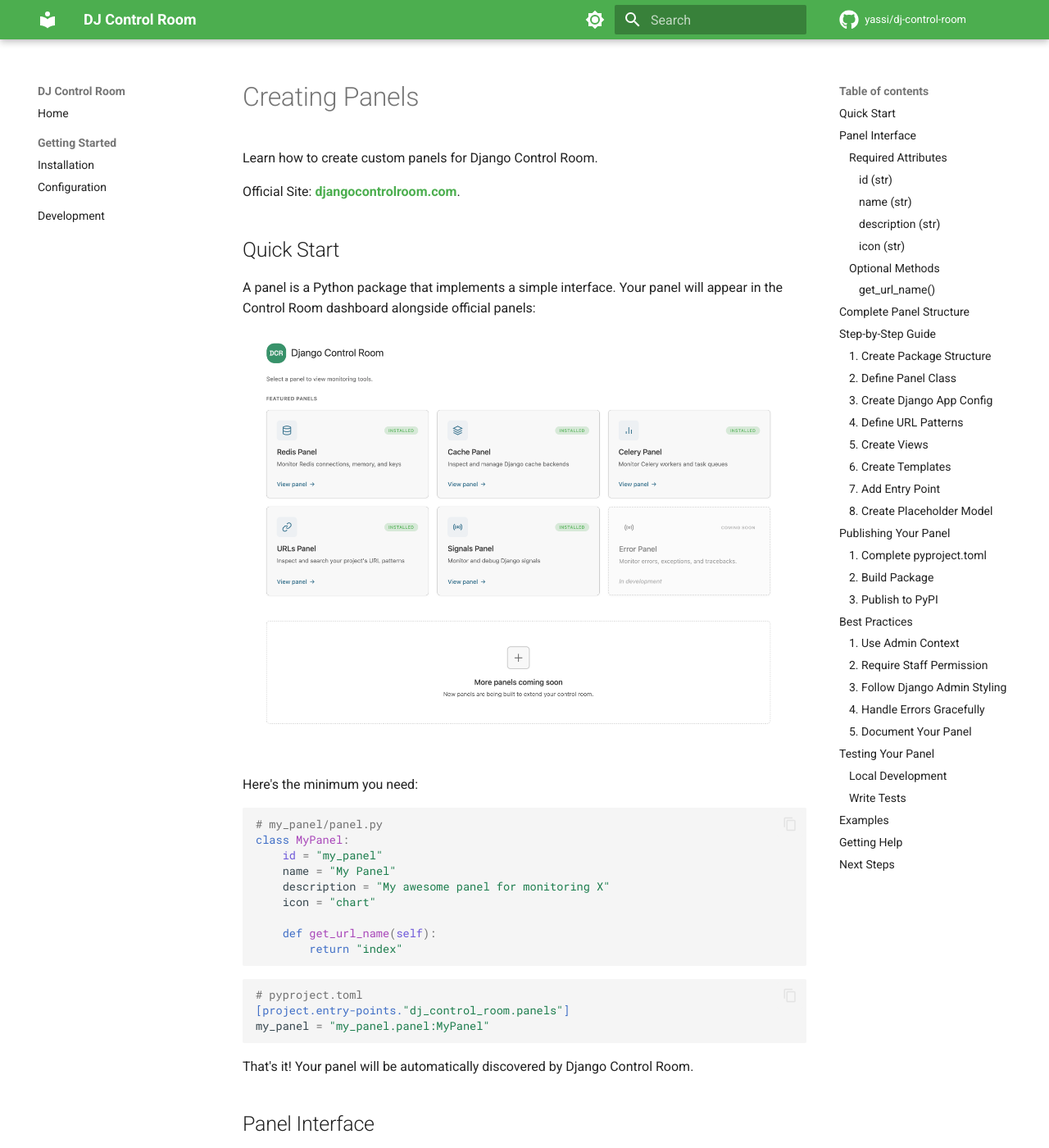
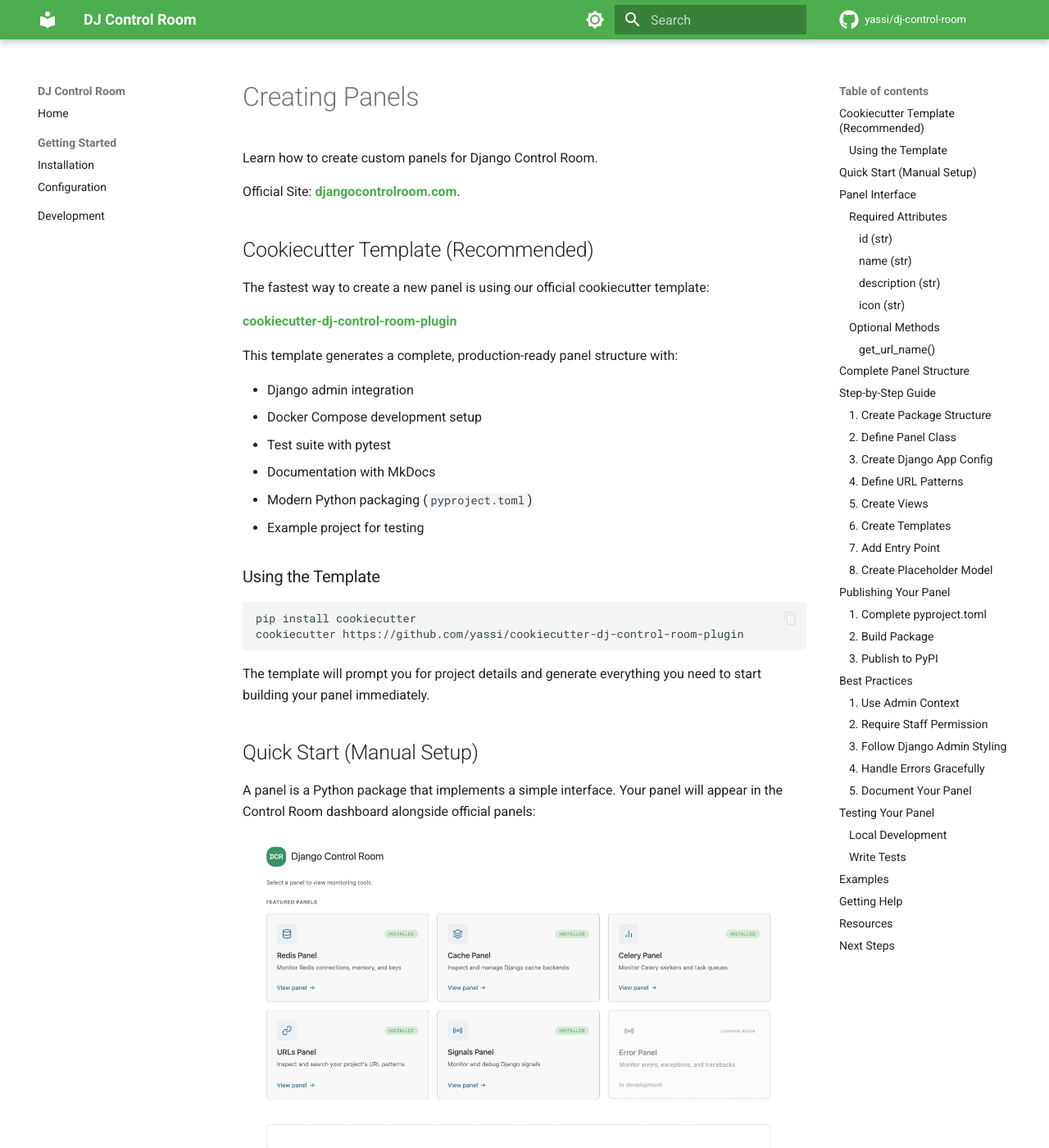
Before and after one commit to yassi/dj-control-room, an MkDocs documentation site: the page built from docs/creating-panels.md, in a window 1280 px wide and 1400 px high. Shown: the whole window at 82% size. Built offline with MkDocs 1.6.1 and Material for MkDocs 9.7.7, drawn with Linux system fonts in a browser that asks for light colours; comment, search, counter and statistics services are not loaded; some of the changed text lies outside the part shown.

Commit message:
update docs and readme to reference cookiecutter template

````diff
--- a/README.md
+++ b/README.md
@@ -165,7 +165,18 @@
 
 ## Creating Custom Panels
 
-Want to create your own panel? It's easy!
+The fastest way to create a new panel is using our official cookiecutter template:
+
+```bash
+pip install cookiecutter
+cookiecutter https://github.com/yassi/cookiecutter-dj-control-room-plugin
+```
+
+This generates a complete panel structure with Django admin integration, tests, documentation, and Docker setup.
+
+### Manual Panel Creation
+
+You can also create panels manually by implementing a simple interface:
 
 ```python
 # my_panel/panel.py
@@ -185,7 +196,7 @@
 my_panel = "my_panel.panel:MyPanel"
 ```
 
-See our [Creating Panels Guide](docs/creating-panels.md) for full documentation.
+See our [Creating Panels Guide](docs/creating-panels.md) for full documentation or use the [cookiecutter template](https://github.com/yassi/cookiecutter-dj-control-room-plugin) to get started quickly.
 
 ## Security
 
--- a/docs/creating-panels.md
+++ b/docs/creating-panels.md
@@ -4,7 +4,31 @@
 
 Official Site: **[djangocontrolroom.com](https://djangocontrolroom.com)**.
 
-## Quick Start
+## Cookiecutter Template (Recommended)
+
+The fastest way to create a new panel is using our official cookiecutter template:
+
+**[cookiecutter-dj-control-room-plugin](https://github.com/yassi/cookiecutter-dj-control-room-plugin)**
+
+This template generates a complete, production-ready panel structure with:
+
+- Django admin integration
+- Docker Compose development setup
+- Test suite with pytest
+- Documentation with MkDocs
+- Modern Python packaging (`pyproject.toml`)
+- Example project for testing
+
+### Using the Template
+
+```bash
+pip install cookiecutter
+cookiecutter https://github.com/yassi/cookiecutter-dj-control-room-plugin
+```
+
+The template will prompt you for project details and generate everything you need to start building your panel immediately.
+
+## Quick Start (Manual Setup)
 
 A panel is a Python package that implements a simple interface. Your panel will appear in the Control Room dashboard alongside official panels:
 
@@ -488,6 +512,11 @@
 - [Issue Tracker](https://github.com/yassi/dj-control-room/issues)
 - [Example Panels](https://github.com/yassi/dj-control-room/tree/main/example_project/example_project/example_panels.py)
 
+## Resources
+
+- **[Cookiecutter Template](https://github.com/yassi/cookiecutter-dj-control-room-plugin)** - Official panel template generator
+- **[djangocontrolroom.com](https://djangocontrolroom.com)** - Tutorials and examples
+
 ## Next Steps
 
 - [Configuration](configuration.md) - Learn about available settings
--- a/pyproject.toml
+++ b/pyproject.toml
@@ -4,7 +4,7 @@
 
 [project]
 name = "dj-control-room"
-version = "0.2.2"
+version = "0.2.3"
 description = "The control room for your Django app"
 readme = "README.md"
 license = "MIT"
````
Also changed, not shown: other parts of docs/creating-panels.md (+2 -2 lines), docs/index.md (+2 -1 lines).
